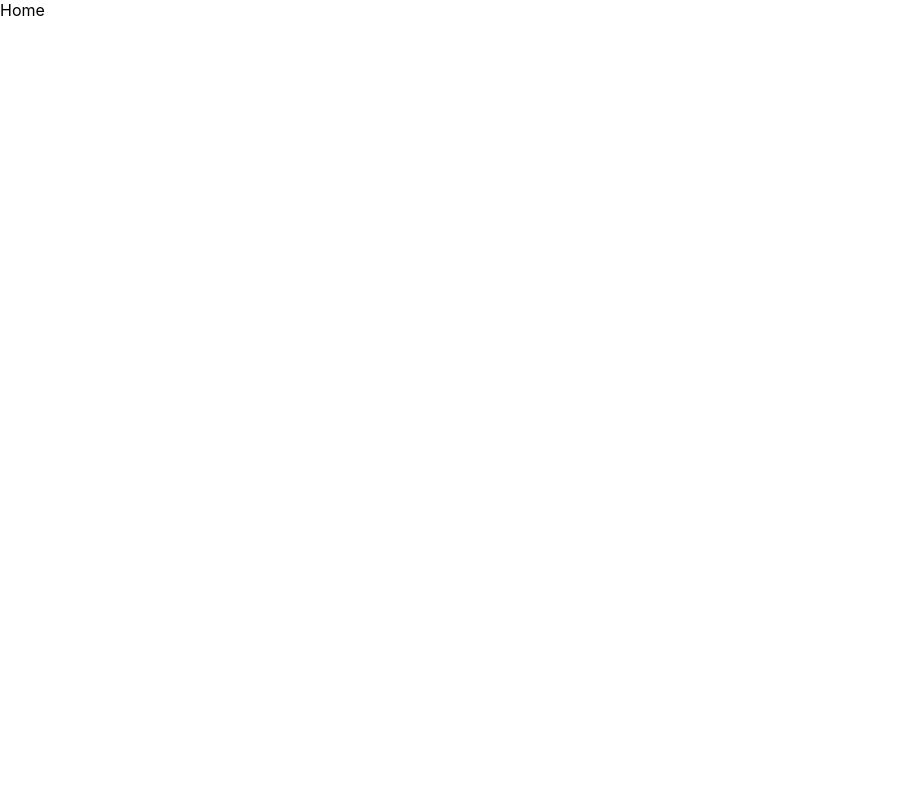
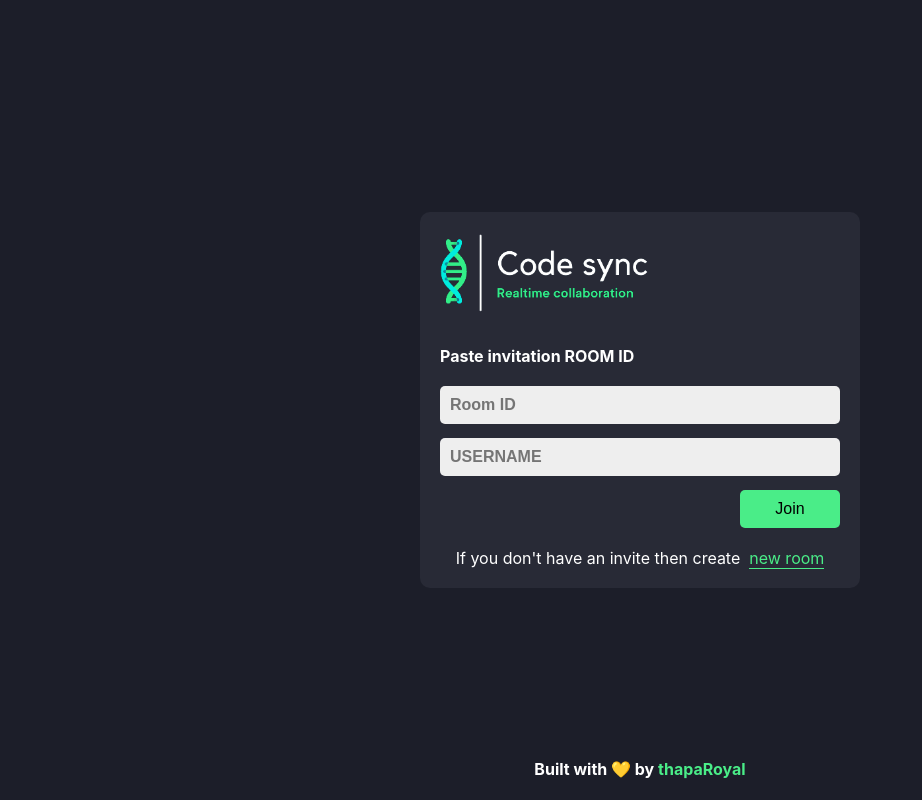
Before and after one commit to thapaRoyal/realtime-editor, a React (Create React App) app: page / in a window 1280 px wide. Shown: the whole page, without its empty margins (0-922 px from the left). Built offline with nearby package versions, Linux system fonts and the light colour scheme.

Commit message:
HomePage

```diff
--- a/public/index.html
+++ b/public/index.html
@@ -24,7 +24,7 @@
       work correctly both with client-side routing and a non-root public URL.
       Learn how to configure a non-root public URL by running `npm run build`.
     -->
-    <title>React App</title>
+    <title>Code Sync | Realtime collaboration</title>
   </head>
   <body>
     <noscript>You need to enable JavaScript to run this app.</noscript>
--- a/src/App.css
+++ b/src/App.css
@@ -1,38 +1,86 @@
-.App {
-  text-align: center;
+.homePageWrapper {
+  height: 100vh;
+  display: flex;
+  align-items: center;
+  justify-content: center;
+  color: #fff;
 }
 
-.App-logo {
-  height: 40vmin;
-  pointer-events: none;
+.formWrapper {
+  background: #282a36;
+  padding: 20px;
+  border-radius: 10px;
+  width: 400px;
+  max-width: 90%;
 }
 
-@media (prefers-reduced-motion: no-preference) {
-  .App-logo {
-    animation: App-logo-spin infinite 20s linear;
-  }
+footer {
+  position: fixed;
+  bottom: 0;
 }
 
-.App-header {
-  background-color: #282c34;
-  min-height: 100vh;
+footer a {
+  color: #4aed88;
+  text-decoration: none;
+}
+
+.inputGroup {
   display: flex;
   flex-direction: column;
-  align-items: center;
-  justify-content: center;
-  font-size: calc(10px + 2vmin);
-  color: white;
 }
 
-.App-link {
-  color: #61dafb;
+.mainLabel {
+  margin-bottom: 20px;
+  margin-top: 0;
 }
 
-@keyframes App-logo-spin {
-  from {
-    transform: rotate(0deg);
-  }
-  to {
-    transform: rotate(360deg);
-  }
+.homePageLogo {
+  height: 80px;
+  margin-bottom: 30px;
 }
+
+.inputBox {
+  padding: 10px;
+  border-radius: 5px;
+  outline: none;
+  border: none;
+  margin-bottom: 14px;
+  background: #eee;
+  font-size: 16px;
+  font-weight: bold;
+}
+
+.btn {
+  border: none;
+  border-radius: 5px;
+  padding: 10px;
+  font-size: 16px;
+  cursor: pointer;
+  transition: all 0.3s ease-in-out;
+}
+
+.joinBtn {
+  background: #4aed88;
+  width: 100px;
+  margin-left: auto;
+}
+.joinBtn:hover {
+  background: #2b824c;
+}
+
+.createInfo {
+  margin: 0 auto;
+  margin-top: 20px;
+}
+
+.createNewBtn {
+  color: #4aed88;
+  text-decoration: none;
+  border-bottom: 1px solid #4aed88;
+  transition: all 0.3s ease-in-out;
+}
+.createNewBtn:hover,
+footer a:hover {
+  color: #2b824c;
+  border-color: #368654;
+}
--- a/src/index.css
+++ b/src/index.css
@@ -5,9 +5,5 @@ body {
     sans-serif;
   -webkit-font-smoothing: antialiased;
   -moz-osx-font-smoothing: grayscale;
+  background: #1c1e29;
 }
-
-code {
-  font-family: source-code-pro, Menlo, Monaco, Consolas, 'Courier New',
-    monospace;
-}
--- a/src/pages/Home.js
+++ b/src/pages/Home.js
@@ -1,7 +1,37 @@
 import React from 'react';
 
 const Home = () => {
-  return <div>Home</div>;
+  return (
+    <div className="homePageWrapper">
+      <div className="formWrapper">
+        <img
+          className="homePageLogo"
+          src="/code-sync.png"
+          alt="code-sync-logo"
+        />
+        <h4 className="mainLabel">Paste invitation ROOM ID</h4>
+        <div className="inputGroup">
+          <input type="text" className="inputBox" placeholder="Room ID" />
+          <input type="text" className="inputBox" placeholder="USERNAME" />
+          <button className="btn joinBtn">Join</button>
+          <span className="createInfo">
+            If you don't have an invite then create &nbsp;
+            <a href="" className="createNewBtn">
+              new room
+            </a>
+          </span>
+        </div>
+      </div>
+      <footer>
+        <h4>
+          Built with 💛️ by{' '}
+          <a href="https://github.com/thapaRoyal" target="_blank">
+            thapaRoyal
+          </a>
+        </h4>
+      </footer>
+    </div>
+  );
 };
 
 export default Home;
```
Also changed, not shown: public/code-sync.png (added), 1 other file (tests, documents, lock files or other folders).
